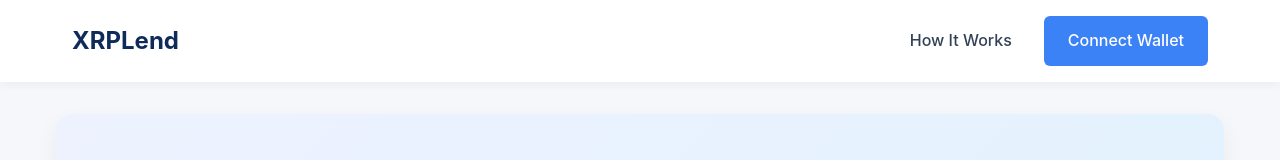
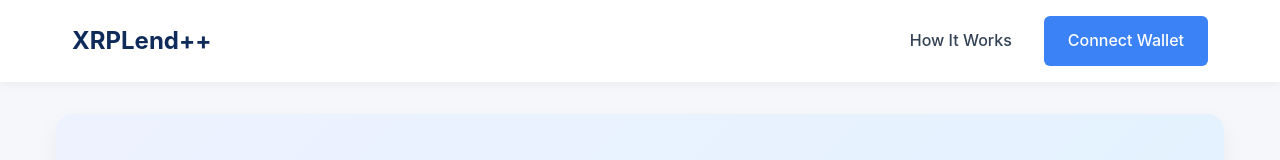
Before and after one commit to siyasiyasiya/xrpl-lending-platform, a React (Create React App) app in the folder frontend/: page / in a window 1280 px wide. Shown: the top 160 px of the page. Built offline with nearby package versions, Linux system fonts and the light colour scheme; no server answers.

Commit message:
updated name

```diff
--- a/frontend/src/components/Navbar.js
+++ b/frontend/src/components/Navbar.js
@@ -10,7 +10,7 @@ const Navbar = () => {
     <nav className="navbar">
       <div className="navbar-container">
         <Link to="/" className="navbar-logo">
-          XRPLend
+          XRPLend++
         </Link>
 
         <div className="navbar-links">
@@ -19,7 +19,7 @@ const Navbar = () => {
           {isAuthenticated ? (
             <>
               <Link to="/dashboard" className="navbar-link">Dashboard</Link>
-              <Link to="/profile" className="navbar-link">Profile</Link>
+              {/* <Link to="/profile" className="navbar-link">Profile</Link> */}
               <button onClick={logout} className="navbar-button">Disconnect</button>
 
               <div className="navbar-wallet">
```
